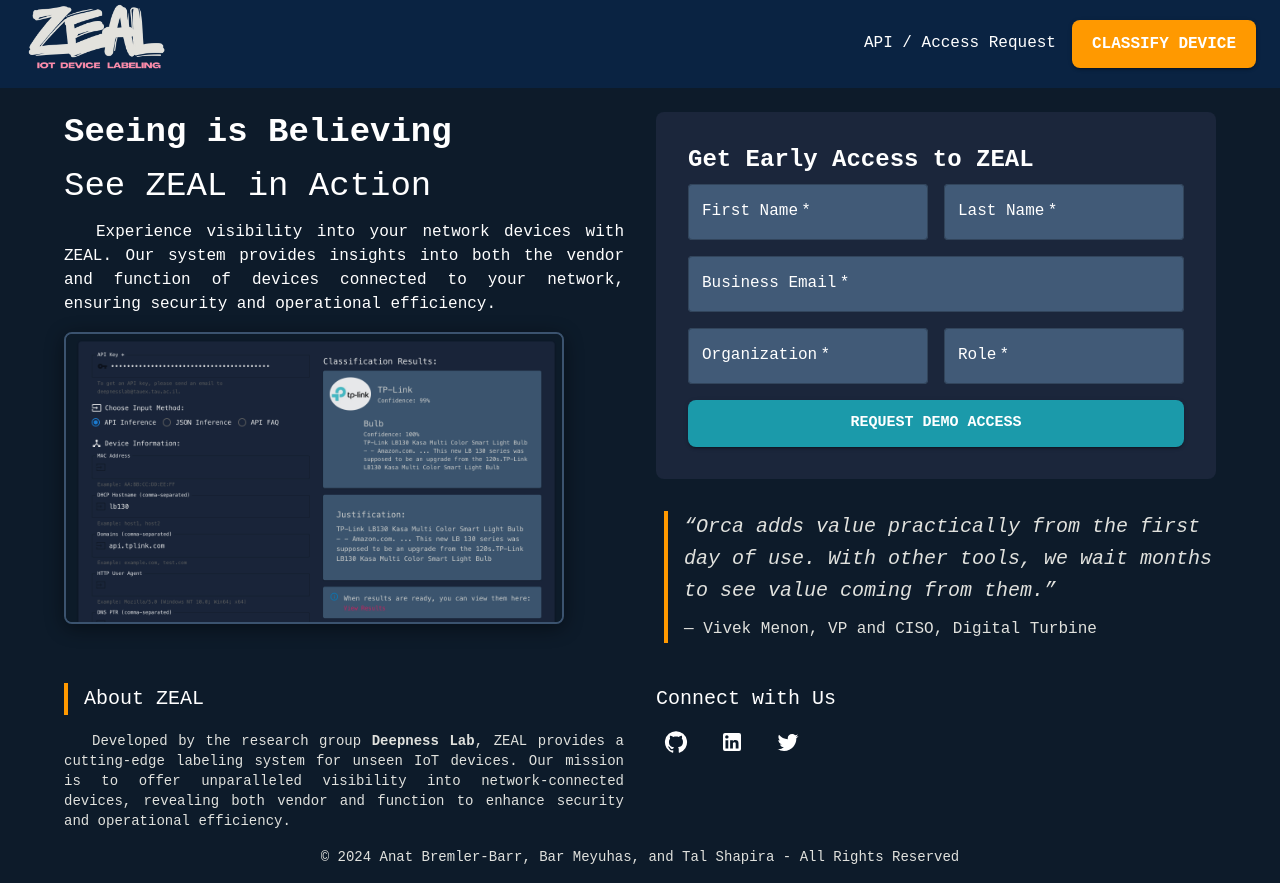
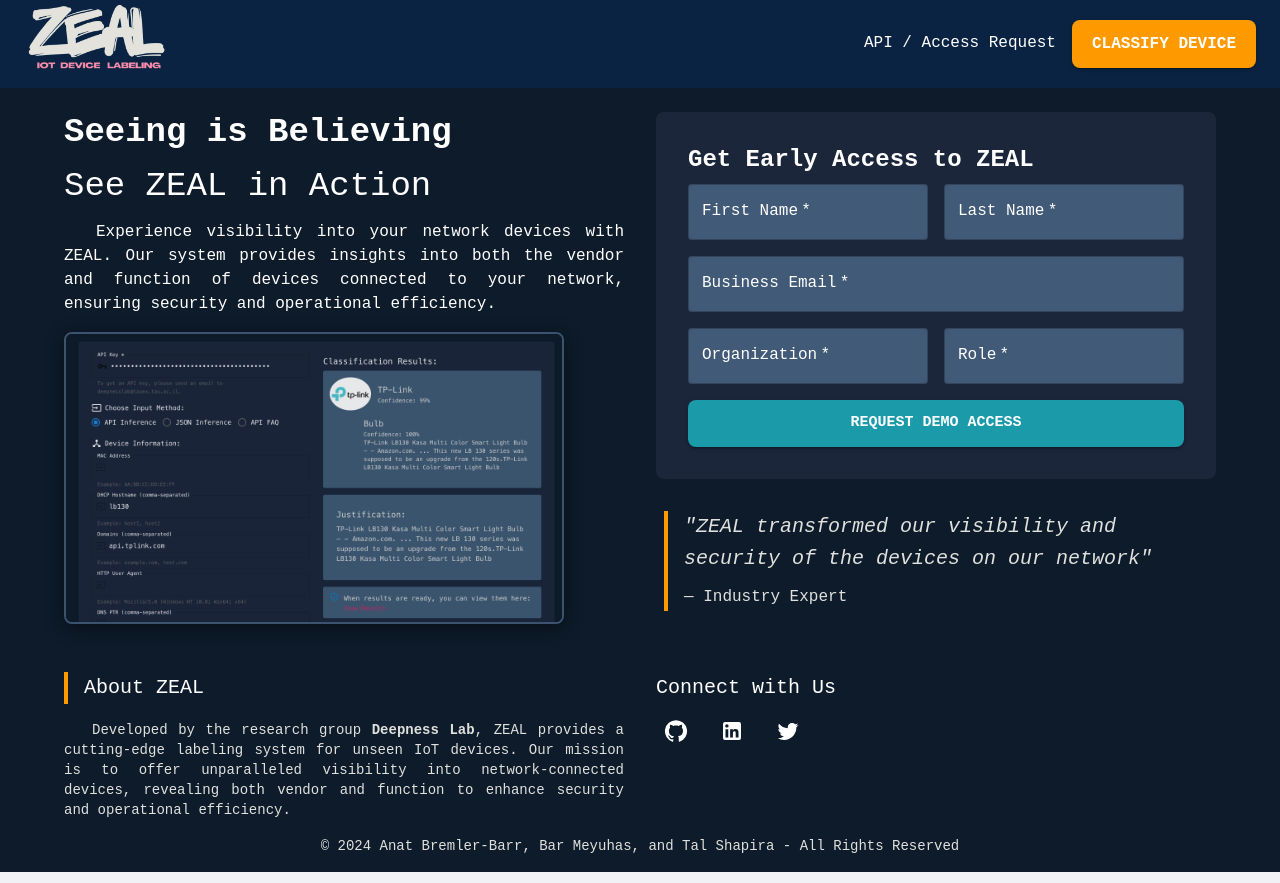
Before and after one commit to barmey/ZEAL_Cloud_Frontend, a React (Create React App) app: page / in a window 1280 px wide. Built offline with nearby package versions, Linux system fonts and the light colour scheme; what aws-amplify would draw is missing.

Commit message:
Update AboutUsPage.js
revert content

```diff
--- a/src/pages/AboutUsPage.js
+++ b/src/pages/AboutUsPage.js
@@ -263,10 +263,10 @@
             {/* Testimonial Section */}
             <Box sx={{ mt: 4, borderLeft: '4px solid #ff9900', pl: 2, ml: 1 }}>
               <Typography variant="h6" sx={{ fontStyle: 'italic', color: '#E0E1DD' }}>
-                “Orca adds value practically from the first day of use. With other tools, we wait months to see value coming from them.”
+              "ZEAL transformed our visibility and security of the devices on our network"
               </Typography>
               <Typography variant="subtitle1" sx={{ mt: 1, color: '#E0E1DD' }}>
-                — Vivek Menon, VP and CISO, Digital Turbine
+                — Industry Expert
               </Typography>
             </Box>
           </Grid>
```
